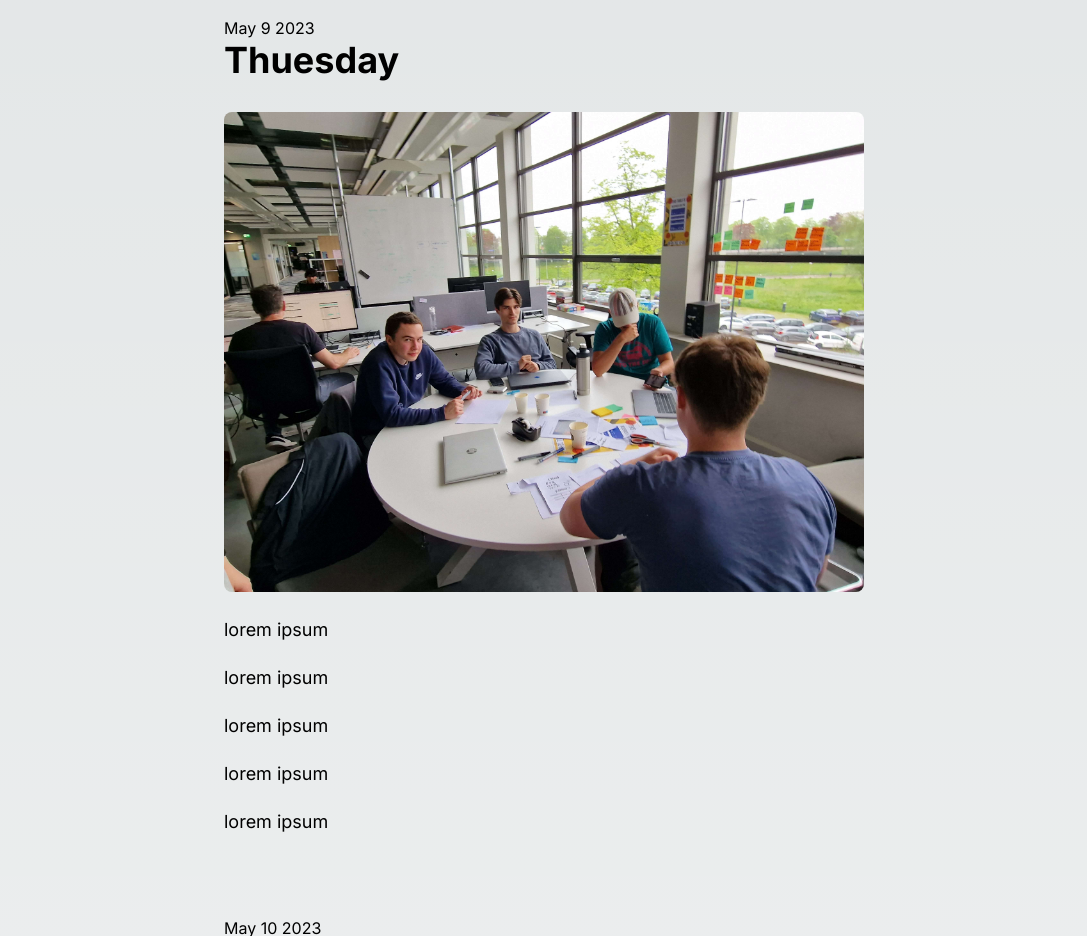
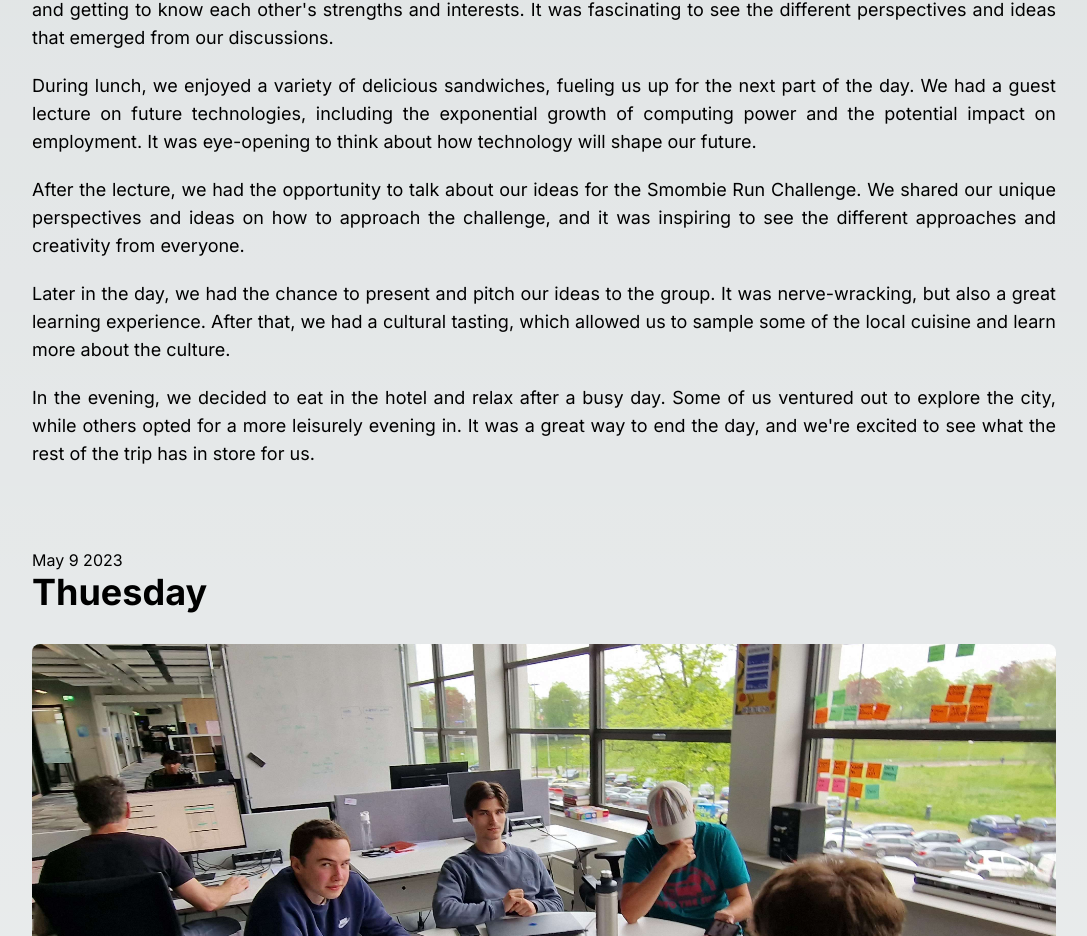
Before and after one commit to Xoom7573/ProjectEindhoven, a Next.js app: page / in a window 1280 px wide. Shown: the part 1864-2800 px from the top of the page, without its empty margins (96-1183 px from the left). Built offline with nearby package versions, Linux system fonts and the light colour scheme.

Commit message:
Update blog data

```diff
--- a/data/blogposts.js
+++ b/data/blogposts.js
@@ -3,67 +3,57 @@ const posts = [
     title: "Sunday",
     date: "May 7 2023",
     alineas: [
-      "lorem ipsum",
-      "lorem ipsum",
-      "lorem ipsum",
-      "lorem ipsum",
-      "lorem ipsum"
+      "As part of an exciting international project for school, we arrived on Sunday evening at around 8 pm, filled with anticipation for the adventure ahead. After checking into our accommodation and unpacking our bags, we had the pleasure of meeting our fellow project members. It was fascinating to learn about their backgrounds and cultures, and we exchanged stories and ideas that helped us get to know each other better.",
+      "To get a feel for the local scene, we decided to take a walk to the city center. It was a 30-minute walk, but it was worth it for the beautiful sights along the way. As we reached the city, we decided to visit a local bar and grab some drinks. The atmosphere was vibrant, and we soaked up the energy and excitement of the city.      ",
+      "Over our drinks, we discussed our project goals and plans for the coming days. It was inspiring to hear everyone's ideas and to see how we could work together to achieve our objectives.",
+      "All in all, it was an incredible start to our international project, and we're looking forward to what the rest of our time here will bring. Keep following our journey for more updates!"
     ]
   },
   {
     title: "Monday",
     date: "May 8 2023",
     alineas: [
-      "lorem ipsum",
-      "lorem ipsum",
-      "lorem ipsum",
-      "lorem ipsum",
-      "lorem ipsum"
+      `Today was the official start of our international project, and we were excited to meet our teacher who would lead us on this adventure. After a brief introduction, we dove right into a lecture challenge called the "Smombie Run Challenge." It was a fun way to kick off the day, and it got us moving and energized.`,
+      "Next, we received an introduction to the project and met our team members. We spent some time brainstorming ideas and getting to know each other's strengths and interests. It was fascinating to see the different perspectives and ideas that emerged from our discussions.",
+      "During lunch, we enjoyed a variety of delicious sandwiches, fueling us up for the next part of the day. We had a guest lecture on future technologies, including the exponential growth of computing power and the potential impact on employment. It was eye-opening to think about how technology will shape our future.",
+      "After the lecture, we had the opportunity to talk about our ideas for the Smombie Run Challenge. We shared our unique perspectives and ideas on how to approach the challenge, and it was inspiring to see the different approaches and creativity from everyone.",
+      "Later in the day, we had the chance to present and pitch our ideas to the group. It was nerve-wracking, but also a great learning experience. After that, we had a cultural tasting, which allowed us to sample some of the local cuisine and learn more about the culture.",
+      "In the evening, we decided to eat in the hotel and relax after a busy day. Some of us ventured out to explore the city, while others opted for a more leisurely evening in. It was a great way to end the day, and we're excited to see what the rest of the trip has in store for us."
     ]
   },
   {
     title: "Thuesday",
     date: "May 9 2023",
     alineas: [
-      "lorem ipsum",
-      "lorem ipsum",
-      "lorem ipsum",
-      "lorem ipsum",
-      "lorem ipsum"
+      "On Day 2 of our international project, we started the day by going over the program and what we could expect to learn and accomplish. We were excited to dive into another day of learning and collaboration.",
+      "Our first lecture and workshop was about concepting, and it was fascinating to learn about the most important aspects of developing a unique concept. We learned about the importance of having a unique selling point and finding ways to satisfy our users. We also learned about the value of user testing to validate our ideas, as well as the role of role-playing in presenting concepts to stakeholders.",
+      "After the lecture, we worked on our concept ideas, building on what we had learned and discussed earlier. Later in the day, we had a lecture on game design and game mechanics. It was interesting to see how game design principles could apply to other areas of life and business.",
+      "We then had the opportunity to work on a game design document with our teams, and continued working on developing our concepts further. We had pre-prepared sandwiches for lunch and continued working throughout the afternoon.",
+      "Towards the end of the day, we had a wrap-up presentation to share our progress and get feedback from our teacher and fellow students. It was exciting to see how much progress we had made in just two days!",
+      "To end the day on a high note, we were treated to delicious street food in the form of Mexican street rolls. It was the perfect way to relax and unwind after a busy day. We can't wait to see what tomorrow brings!"
     ]
   },
   {
     title: "Wednesday",
     date: "May 10 2023",
     alineas: [
-      "lorem ipsum",
-      "lorem ipsum",
-      "lorem ipsum",
-      "lorem ipsum",
-      "lorem ipsum"
+      "Day 3 of our international project was another exciting day filled with learning and collaboration. We started the day with a kick-off meeting at 9 am.",
+      "The first order of business was pitch concept presentations to our teacher, Rens. We were all eager to share our ideas and see what feedback we would receive. After presenting our concepts, we received valuable feedback from Rens on how we could improve and refine our ideas.",
+      "We then spent the rest of the morning working on improving our concepts and incorporating the feedback we had received. We were all dedicated to making our concepts the best they could be.",
+      "For lunch, we were treated to delicious wraps, which we enjoyed while continuing to work on our concepts.",
+      "In the afternoon, we had a wrap-up presentation where we had the opportunity to show a small demo of what our app would look like. It was exciting to see how much progress we had made in just a few days.",
+      "To end the day on a high note, we were treated to tasty French fries from a food truck. We all gathered around and enjoyed our fries while reflecting on the progress we had made so far. It was another successful day of learning and collaboration, and we couldn't wait to see what tomorrow would bring."
     ]
   },
   {
     title: "Thursday",
     date: "May 11 2023",
-    alineas: [
-      "lorem ipsum",
-      "lorem ipsum",
-      "lorem ipsum",
-      "lorem ipsum",
-      "lorem ipsum"
-    ]
+    alineas: ["lorem ipsum", "lorem ipsum"]
   },
   {
     title: "Friday",
     date: "May 12 2023",
-    alineas: [
-      "lorem ipsum",
-      "lorem ipsum",
-      "lorem ipsum",
-      "lorem ipsum",
-      "lorem ipsum"
-    ]
+    alineas: ["lorem ipsum", "lorem ipsum"]
   }
 ];
 
```
Also changed, not shown: data/international.md (added, +54 -0 lines).
